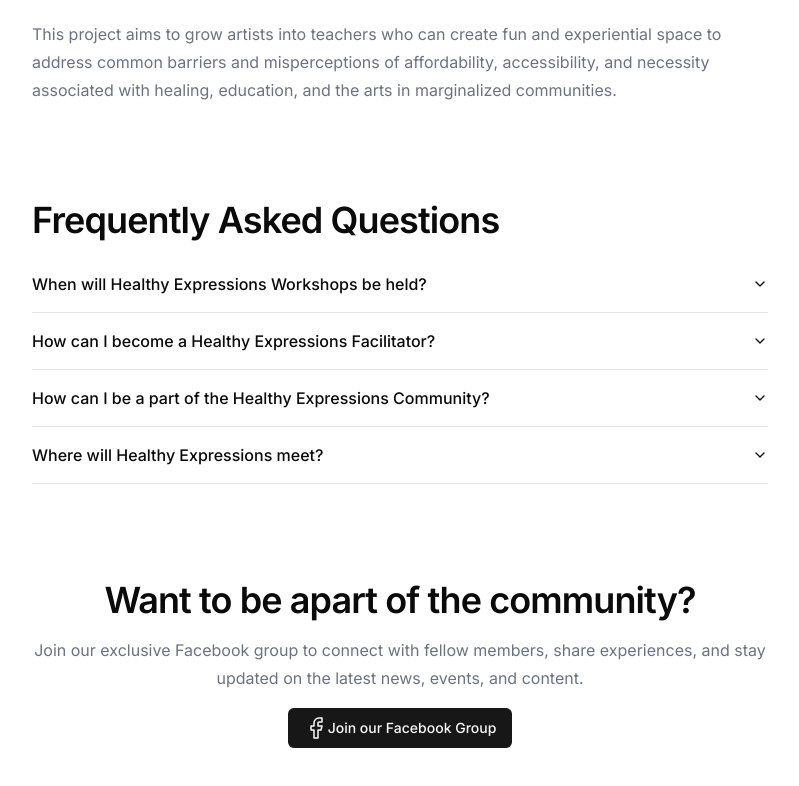
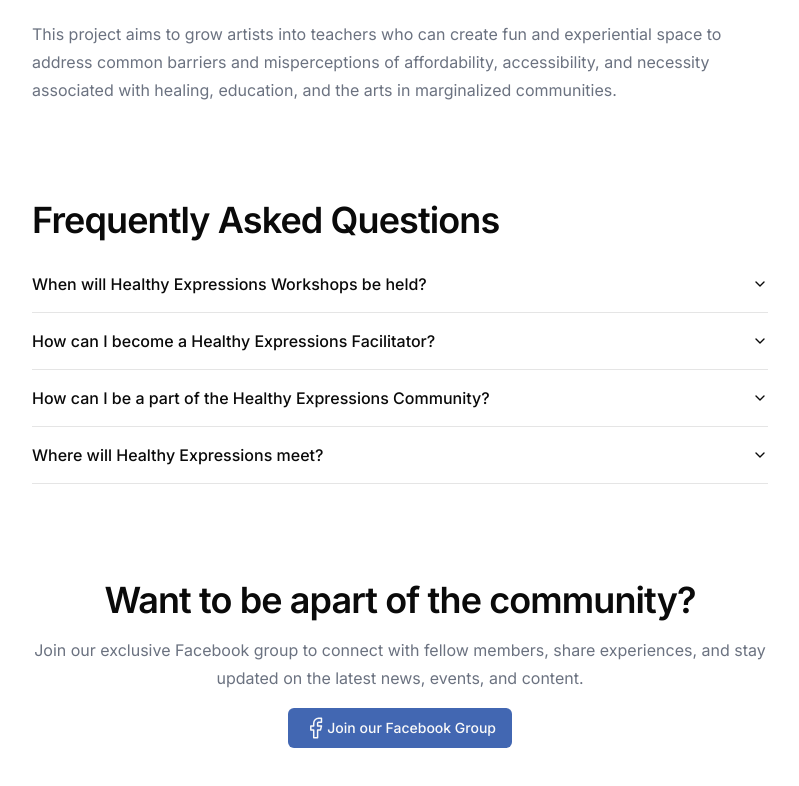
Before and after one commit to BostonRohan/healthy-expressions, a Next.js app: page / in a window 1280 px wide. Shown: the part 940-1726 px from the top of the page, without its empty margins (256-1055 px from the left). Built offline with nearby package versions, Linux system fonts and the light colour scheme.

Commit message:
style: background color on join facebook group button

```diff
--- a/app/page.tsx
+++ b/app/page.tsx
@@ -129,7 +129,7 @@ export default function Home() {
           <Link
             href="https://www.facebook.com/share/gPWn6ALpHuGHfiDd/?mibextid=lOuIew"
             target="_blank"
-            className={`${buttonVariants({ variant: "default" })} bg-[#4267B2] self-center hover:bg-[#4254b2]`}
+            className={`${buttonVariants({ variant: "default" })} !bg-[#4267B2] max-w-[224px] mx-auto hover:!bg-[#4254b2]`}
           >
             <svg
               xmlns="http://www.w3.org/2000/svg"
```
